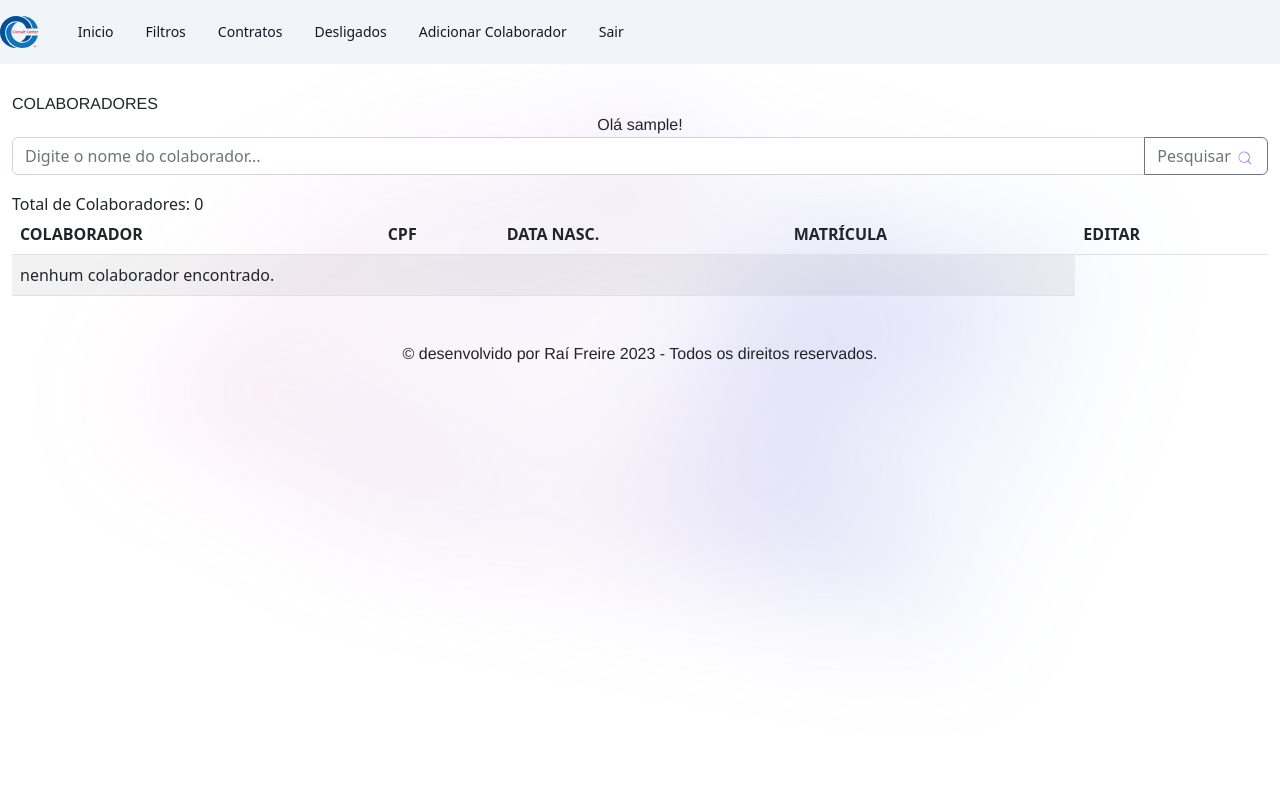
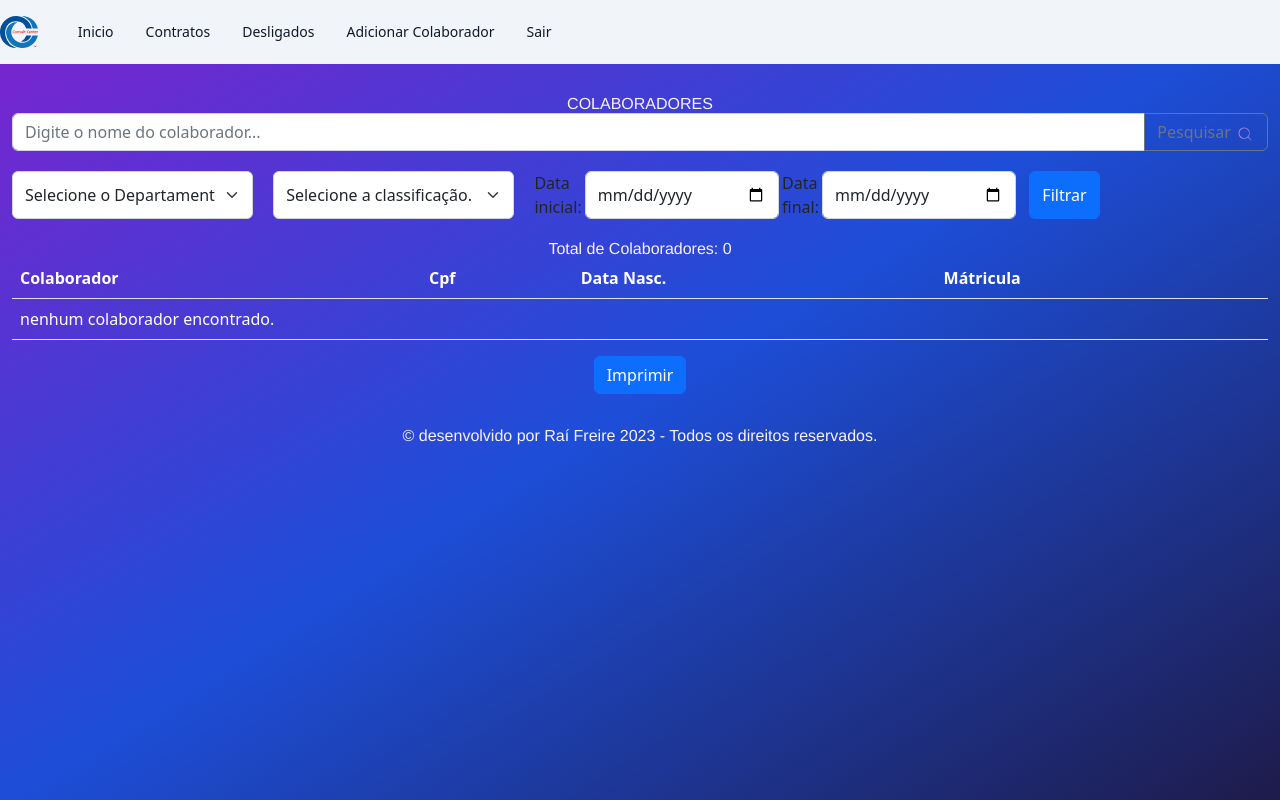
Before and after one commit to raifreire/GERENCIA_RH, a Django app: page / in a window 1280 px wide. Run offline with Django 4.2, Linux system fonts and the light colour scheme; the visitor is signed in with stand-in values (Sample User, id 1); data that the repository does not hold is empty; some libraries are stand-ins or nearby versions.

Commit message:
edit filter and contract

```diff
--- a/main/templates/main/colaborador.html
+++ b/main/templates/main/colaborador.html
@@ -3,18 +3,18 @@
 
 {% block 'body' %}
 {% include "partials/navbar.html" %}
+
 <div class="container">
-    <h1>COLABORADORES</h1>
-    <p>Olá {{user}}!</p>
+    <h3>COLABORADORES</h3>
+    <!-- filtros -->
+    <form action="{% url 'buscar' %}">
+        <div class="form-group" id="noprint">
+            <div class="form-group">
+                <div class="input-group">
+                    <input class="form-control" name="buscar" type="text" placeholder="Digite o nome do colaborador..."
+                    aria-label="Digite o nome" aria-describedby="basic-addon2">
 
-        <form action="{% url 'buscar' %}">
-            <div class="form-group">
-                <div class="form-group">
-                    <div class="input-group mb-3">
-                        <input class="form-control" name="buscar" type="text" placeholder="Digite o nome do colaborador..."
-                        aria-label="Digite o nome" aria-describedby="">
-
-                            <button class="btn btn-outline-secondary btn_search" type="submit">
+                        <button class="btn btn-outline-secondary" type="submit">
                             Pesquisar
                             <img class="busca__icone" src="{% static '/assets/icons/search.png' %}"
                             alt="ícone de search">
@@ -24,22 +24,59 @@
         </div>
 
     </form>
+    <div class="">
+        <form method="POST" action="{% url 'colaborador-lista' %}">
+            {% csrf_token %}
+            <div class="filtroform ">
+                <div class="item1" id="noprint">
+                    <select class="form-select" aria-label="Default select example" name="departamento" id="departamento">
+                        <option value="">Selecione o Departamento.</option>
+                        <option value="FINACEIRO">FINACEIRO</option>
+                        <option value="CENTRAL_ATENDIMENTO">CENTRAL DE ATENDIMENTO</option>
+                        <option value="CENTRAL_INADIMPLENCIA">CENTRAL DE INADIMPLÊNCIA</option>
+                        <option value="COBRANCA">COBRANÇA</option>
+                        <option value="CONTROLE_QUALIDADE">CONTROLE DE QUALIDADE</option>
+                        <option value="REAL_CREDIT">REAL CREDIT</option>
+                        <option value="RELACIONAMENTO">RELACIONAMENTO</option>
+                        <option value="COMERCIAL">COMERCIAL</option>
+                        <option value="RH">RH</option>
+                        <option value="DEP_PESSOAL">DEPARTAMENTO PESSOAL</option>
+                        <option value="JURIDICO">JURIDICO</option>
+                        <option value="CONTABIL">CONTÁBIL</option>
+                        <option value="CENTRAL_VENDAS">CENTRAL DE VENDAS</option>
+                        <option value="SUPORTE_ADM">SUPORTE ADM</option>
+                        <option value="FRANQUIAS_DISTRIBUIDORES">FRANQUIAS / DISTRIBUIDORES</option>
+                        <option value="GERENCIA_CORPORATIVA">GERENCIA_CORPORATIVA</option>
+                        <option value="DIRETORIA_EXECUTIVA">DIRETORIA EXECUTIVA</option>
+                        <option value="INFORMATICA">INFORMÁTICA</option>
+                    </select>
+                    <select class="form-select" aria-label="Default select example" name="classificacao" id="classificacao">
+                        <option value="">Selecione a classificação.</option>
+                        <option value="FUNCIONARIO">FUNCIONÁRIO</option>
+                        <option value="ESTAGIARIO">ESTAGIÁRIO</option>
+                        <option value="MEI">MEI</option>
+                    </select>
+                </div>
 
-    <!-- Botão para adicionar novo colaborador -->
-    {% comment %} <a href="{% url 'colaborador-create' %}" class="btn btn-primary mb-3">Adicionar colaborador</a> {% endcomment %}
-    {% comment %} <a href="{% url 'filtros' %}" class="btn btn-primary mb-3">Filtrar</a> {% endcomment %}
-    {% comment %} <a href="{% url 'contrato' %}" class="btn btn-primary mb-3">Contratos</a> {% endcomment %}
-    {% comment %} <a href="{% url 'colaborador-desligado' %}" class="btn btn-primary mb-3">Desligados</a> {% endcomment %}
+                <div class="item2" id="noprint">
+                    <label >Data inicial:</label>
+                    <input type="date" name="data_inicial" id="data_inicial" class="form-control">
+                    <label >Data final:</label>
+                    <input type="date" name="data_final" id="data_final" class="form-control">
+
+                    <button class="btn btn-primary" type="submit">Filtrar</button>
+                </div>
+            </div>
+        </form>
+    </div>
     <h6>Total de Colaboradores: {{quantidade}}</h6>
-
-        <table class="table table-striped">
+    <table class="table">
         <thead>
             <tr>
-                    <th scope="col">COLABORADOR</th>
-                    <th scope="col">CPF</th>
-                    <th scope="col">DATA NASC.</th>
-                    <th scope="col">MATRÍCULA</th>
-                    <th scope="col">EDITAR</th>
+                <th scope="col">Colaborador</th>
+                <th scope="col">Cpf</th>
+                <th scope="col">Data Nasc.</th>
+                <th scope="col">Mátricula</th>
             </tr>
         </thead>
         <tbody>
@@ -49,8 +86,8 @@
                 <td>{{ colaborador.cpf }}</td>
                 <td>{{ colaborador.data_nascimento }}</td>
                 <td>{{ colaborador.matricula }}</td>
-                        <td><a href="/colaborador/{{colaborador.id}}/update/"><span><i class="fas fa-edit"></i></span></td>
             </tr>
+
             {% empty %}
             <tr>
                 <td colspan="4">nenhum colaborador encontrado.</td>
@@ -58,11 +95,12 @@
             {% endfor %}
         </tbody>
     </table>
+
+    <div id="noprint" class="editPrint">
+        <div><button onclick="window.print()" class="btn btn-primary">Imprimir</button></div>
     </div>
 
-{% endblock %}
+</div>
 
 
-    <!-- Filtros por classificação -->
-    {% comment %} <a href="{% url 'filtro' 'FUNCIONARIO' %}" class="btn btn-primary mb-3">Funcionários</a> {% endcomment%}
-    {% comment %} <a href="{% url 'filtro' 'ESTAGIARIO' %}" class="btn btn-primary mb-3">Estagiários</a> {% endcomment%}
+{% endblock %}
--- a/main/templates/main/colaboradorID.html
+++ b/main/templates/main/colaboradorID.html
@@ -15,7 +15,7 @@
         <img class="rounded-circle float-end foto" src="{{ colaborador.foto.url }}" alt="foto do colaborador">
       {% endif %}
 
-        <table class="table table-striped">
+        <table class="table">
             <tr>
               <th>NOME:</th>
               {% comment %} <td>{{ colaborador.nome }}</td> {% endcomment %}
--- a/main/templates/main/form_colaborador.html
+++ b/main/templates/main/form_colaborador.html
@@ -4,8 +4,8 @@
 {% include "partials/navbar.html" %}
 
 <div class="container">
-        <h2>Adicionar Colaborador</h2>
-        <form method="POST" enctype="multipart/form-data">
+    <h1 class="form-colaborador">Adicionar Colaborador</h1>
+    <form method="POST" enctype="multipart/form-data" class="form-colaborador">
             {% csrf_token %}
             {{form.as_p}}
             <button type="submit" class="btn btn-primary">Salvar</button>
--- a/main/urls.py
+++ b/main/urls.py
@@ -7,7 +7,6 @@
     path('colaborador/create/', views.colaborador_create_view, name='colaborador-create'),
     path('colaborador/<int:pk>/update/', views.colaboradorUpdateView, name='colaborador-update'),
     path('delete/<int:id>', views.deleteColaborador, name="delete-colaborador"),
-    path('filtros/', views.filtrar_colaborador, name='filtros'),
     path('contrato/create/', views.contrato_create_view, name='contrato-create'),
     path('contrato/', views.contrato_view, name='contrato'),
     path('contratoID/<int:id>', views.contrato_id_view, name='contrato-detalhe'),
--- a/main/views.py
+++ b/main/views.py
@@ -12,11 +12,47 @@
     '''
     if not request.user.is_authenticated:
         return redirect('login')
+    if request.method == 'GET':
+        colaboradores = Colaborador.objects.filter(ativo_inativo=True)
+        contador = colaboradores.count()
+        user = request.user.username
+        return render(request, 'main/colaborador.html', {'colaboradores_list': colaboradores, 'quantidade': contador, 'username': user})
+    if request.method == 'POST':
+        colaborador_list = Colaborador.objects.filter(ativo_inativo=True)
+        contador = colaborador_list.count()
 
-    colaborador_list = Colaborador.objects.all().filter(ativo_inativo=True)
-    contador = Colaborador.objects.filter(ativo_inativo=True).count()
-    user = request.user.username
-    return render(request, 'main/colaborador.html', {'colaboradores_list': colaborador_list, 'quantidade': contador, 'username': user})
+        departamento_selecionado = request.POST.get('departamento')
+        classificacao_selecionada = request.POST.get('classificacao')  # funcionario/estagiario/mei
+        data_inicial = request.POST.get('data_inicial')
+        data_final = request.POST.get('data_final')
+
+        if data_inicial and data_final:
+            colaborador_list_for_data = colaborador_list.filter(
+                data_entrada__range=[data_inicial, data_final])
+            contador_for_data = colaborador_list_for_data.count()
+            return render(request, 'main/colaborador.html', {'colaboradores_list': colaborador_list_for_data, 'quantidade': contador_for_data})
+
+        if departamento_selecionado == '' and classificacao_selecionada == '':
+            return render(request, 'main/colaborador.html', {'colaboradores_list': colaborador_list, 'quantidade': contador})
+        if departamento_selecionado != '':
+            colaborador_filtrado_departamento = colaborador_list.filter(
+                departamento=departamento_selecionado)
+            if classificacao_selecionada == '':
+                contador = len(colaborador_filtrado_departamento)
+                return render(request, 'main/colaborador.html', {'colaboradores_list': colaborador_filtrado_departamento, 'quantidade': contador})
+        if classificacao_selecionada != '':
+            if departamento_selecionado == '':
+                colaborador_filtrado_classificacao = colaborador_list.filter(
+                    classificacao=classificacao_selecionada)
+                contador = len(colaborador_filtrado_classificacao)
+                return render(request, 'main/colaborador.html', {'colaboradores_list': colaborador_filtrado_classificacao, 'quantidade': contador})
+            else:
+                colaborador_filtrado_classificacao = colaborador_filtrado_departamento.filter(
+                    classificacao=classificacao_selecionada)
+                contador = len(colaborador_filtrado_classificacao)
+                return render(request, 'main/colaborador.html', {'colaboradores_list': colaborador_filtrado_classificacao, 'quantidade': contador})
+    else:
+        return render(request, 'main/colaborador.html')
 
 
 def colaboradorIDview(request, id):
@@ -107,47 +143,6 @@
         return render(request, 'main/contrato.html')
 
 
-def filtrar_colaborador(request):
-    if request.method == 'POST':
-        # colaborador_list = Colaborador.objects.all()
-        colaborador_list = Colaborador.objects.filter(ativo_inativo=True)
-        contador = colaborador_list.count()
-
-        departamento_selecionado = request.POST.get('departamento')
-        classificacao_selecionada = request.POST.get(
-            'classificacao')  # funcionario/estagiario/mei
-        data_inicial = request.POST.get('data_inicial')
-        data_final = request.POST.get('data_final')
-
-        if data_inicial and data_final:
-            colaborador_list_for_data = colaborador_list.filter(
-                data_entrada__range=[data_inicial, data_final])
-            contador_for_data = colaborador_list_for_data.count()
-            return render(request, 'main/filtros.html', {'colaboradores_list': colaborador_list_for_data, 'quantidade': contador_for_data})
-
-        if departamento_selecionado == '' and classificacao_selecionada == '':
-            return render(request, 'main/filtros.html', {'colaboradores_list': colaborador_list, 'quantidade': contador})
-        if departamento_selecionado != '':
-            colaborador_filtrado_departamento = colaborador_list.filter(
-                departamento=departamento_selecionado)
-            if classificacao_selecionada == '':
-                contador = len(colaborador_filtrado_departamento)
-                return render(request, 'main/filtros.html', {'colaboradores_list': colaborador_filtrado_departamento, 'quantidade': contador})
-        if classificacao_selecionada != '':
-            if departamento_selecionado == '':
-                colaborador_filtrado_classificacao = colaborador_list.filter(
-                    classificacao=classificacao_selecionada)
-                contador = len(colaborador_filtrado_classificacao)
-                return render(request, 'main/filtros.html', {'colaboradores_list': colaborador_filtrado_classificacao, 'quantidade': contador})
-            else:
-                colaborador_filtrado_classificacao = colaborador_filtrado_departamento.filter(
-                    classificacao=classificacao_selecionada)
-                contador = len(colaborador_filtrado_classificacao)
-                return render(request, 'main/filtros.html', {'colaboradores_list': colaborador_filtrado_classificacao, 'quantidade': contador})
-    else:
-        return render(request, 'main/filtros.html')
-
-
 @has_role_decorator('admin')
 def contrato_create_view(request):
     if request.method == 'POST':
@@ -185,8 +180,33 @@
 
 def contrato_view(request):
     '''Função para listar os contratos'''
-    contratos = Contrato.objects.all()
-    return render(request, 'main/contrato.html', {'contratos': contratos})
+    if request.method=="GET":
+        contratos = Contrato.objects.all()
+        return render(request, 'main/contrato.html', {'contratos': contratos})
+
+    if request.method == 'POST':
+        contrato_list = Contrato.objects.all()
+        contador = contrato_list.count()
+
+        periodo_selecionado = request.POST.get('periodo')  # funcionario/estagiario/mei
+        data_inicial = request.POST.get('data_inicial')
+        data_final = request.POST.get('data_final')
+
+        if data_inicial and data_final:
+            contrato_list_for_data = contrato_list.filter(
+                data_inicio__range=[data_inicial, data_final])
+            contador_for_data = contrato_list_for_data.count()
+            return render(request, 'main/contrato.html', {'contratos': contrato_list_for_data, 'quantidade': contador_for_data})
+
+        if periodo_selecionado == '':
+            return render(request, 'main/contrato.html', {'contratos': contrato_list, 'quantidade': contador})
+
+        if periodo_selecionado != '':
+            contrato_filtrado_periodo = contrato_list.filter(periodo=periodo_selecionado)
+            return render(request, 'main/contrato.html', {'contratos': contrato_filtrado_periodo, 'quantidade': contrato_filtrado_periodo.count()})
+
+    else:
+        return render(request, 'main/contrato.html')
 
 
 def contrato_id_view(request, id):
@@ -210,19 +230,41 @@
         contador = colaboradores.count()
         return render(request, 'main/colaborador_desligado.html', {'colaboradores_list': colaboradores, 'quantidade': contador})
     if request.method == 'POST':
-        colaboradores = Colaborador.objects.filter(ativo_inativo=False)
+        colaborador_list = Colaborador.objects.filter(ativo_inativo=False)
+        contador = colaborador_list.count()
 
-        data_inicial = request.POST.get('data_inicial')
-        data_final = request.POST.get('data_final')
+        departamento_selecionado = request.POST.get('departamento_desligado')
+        classificacao_selecionada = request.POST.get('classificacao_desligado')  # funcionario/estagiario/mei
+        data_inicial = request.POST.get('data_inicial_desligado')
+        data_final = request.POST.get('data_final_desligado')
 
         if data_inicial and data_final:
-            colaborador_list = colaboradores.filter(
-                data_saida__range=[data_inicial, data_final])
-            contador = colaborador_list.count()
+            colaborador_list_for_data = colaborador_list.filter(
+                data_entrada__range=[data_inicial, data_final])
+            contador_for_data = colaborador_list_for_data.count()
+            return render(request, 'main/colaborador_desligado.html', {'colaboradores_list': colaborador_list_for_data, 'quantidade': contador_for_data})
+
+        if departamento_selecionado == '' and classificacao_selecionada == '':
             return render(request, 'main/colaborador_desligado.html', {'colaboradores_list': colaborador_list, 'quantidade': contador})
-
-        contador = Colaborador.objects.filter(ativo_inativo=False).count()
-        return render(request, 'main/colaborador_desligado.html', {'colaboradores_list': colaboradores, 'quantidade': contador})
+        if departamento_selecionado != '':
+            colaborador_filtrado_departamento = colaborador_list.filter(
+                departamento=departamento_selecionado)
+            if classificacao_selecionada == '':
+                contador = len(colaborador_filtrado_departamento)
+                return render(request, 'main/colaborador_desligado.html', {'colaboradores_list': colaborador_filtrado_departamento, 'quantidade': contador})
+        if classificacao_selecionada != '':
+            if departamento_selecionado == '':
+                colaborador_filtrado_classificacao = colaborador_list.filter(
+                    classificacao=classificacao_selecionada)
+                contador = len(colaborador_filtrado_classificacao)
+                return render(request, 'main/colaborador_desligado.html', {'colaboradores_list': colaborador_filtrado_classificacao, 'quantidade': contador})
+            else:
+                colaborador_filtrado_classificacao = colaborador_filtrado_departamento.filter(
+                    classificacao=classificacao_selecionada)
+                contador = len(colaborador_filtrado_classificacao)
+                return render(request, 'main/colaborador_desligado.html', {'colaboradores_list': colaborador_filtrado_classificacao, 'quantidade': contador})
+    else:
+        return render(request, 'main/colaborador_desligado.html')
 
 
 ######################## TO DO ####################################################
--- a/templates/base.html
+++ b/templates/base.html
@@ -13,15 +13,10 @@
     <link href="https://cdn.jsdelivr.net/npm/bootstrap@5.2.3/dist/css/bootstrap.min.css" rel="stylesheet" integrity="sha384-rbsA2VBKQhggwzxH7pPCaAqO46MgnOM80zW1RWuH61DGLwZJEdK2Kadq2F9CUG65" crossorigin="anonymous">
 
 </head>
-<body>
-    {% block 'body' %} {% endblock 'body' %}
+<body class="h-screen bg-gradient-to-br from-purple-700 via-blue-700 to-indigo-950">
 
-    <div class="absolute inset-x-0 top-10 -z-10 flex transform-gpu justify-center overflow-hidden blur-3xl"
-                 aria-hidden="true">
-        <div class="aspect-[1108/632] w-[69.25rem] flex-none bg-gradient-to-r from-pink-400 to-blue-600 opacity-20"
-            style="clip-path: polygon(43% 17%, 38% 52%, 84% 75%, 68% 21%, 41% 80%, 94% 35%, 17% 29%, 23% 73%, 92% 54%, 62% 83%, 29% 14%, 33% 74%, 3% 57%, 53% 12%, 64% 57%, 81% 92%, 19% 73%);">
-        </div>
-    </div>
+        {% block 'body' %} {% endblock 'body' %}
+
 
     {% if user.is_authenticated %}
     <footer id="noprint">
--- a/templates/partials/navbar.html
+++ b/templates/partials/navbar.html
@@ -13,10 +13,6 @@
             {% if user.is_authenticated %}
                 <a href="{% url 'colaborador-lista' %}" class="rounded-md px-3 py-2 text-sm font-medium text-gray-900
                 hover:bg-gray-700 hover:text-white">Inicio
-                </a>
-
-                <a href="{% url 'filtros'%}" class="rounded-md px-3 py-2 text-sm font-medium
-                text-gray-900 hover:bg-gray-700 hover:text-white">Filtros
                 </a>
 
                 <a href="{% url 'contrato'%}" class="rounded-md px-3 py-2 text-sm font-medium
--- a/templates/registration/login.html
+++ b/templates/registration/login.html
@@ -5,6 +5,8 @@
 {% block title %}Entrar{% endblock %}
 
 {% block 'body' %}
+<br>
+<br>
 <div class="row">
     <div class="col-md-4 offset-md-4">
         <div class="card auth-card">
@@ -20,7 +22,9 @@
                 {{ form|crispy }}
                 <button type="submit" class="btn btn-primary btn-block">Login</button>
             </form>
+            <br>
             <a class="change-form-p" href="/accounts/register">Criar conta</a>
+            <br>
         </div>
     </div>
 </div>
--- a/templates/static/css/style.css
+++ b/templates/static/css/style.css
@@ -1,14 +1,13 @@
 /* Definição de cores */
 body {
-    background-color: #f5f5f5;
-    color: #333333;
+    color: #f4f0f0;
   }
   /* Definição de fontes */
-  h1, h2, h3 {
+  h1, h2, h3, h6 {
     font-family: "Helvetica Neue", Helvetica, Arial, sans-serif;
+    font-size: 240px;
     font-weight: bold;
-  }
-  h3{
+    color: #f8f2f2;
     text-align: center;
   }
 
@@ -16,7 +15,7 @@
     background-color: #f0f0f0;
     border: 1px solid #ccc;
     padding: 10px;
-    color: #666;
+    color: #f8f2f2;
     line-height: 1.5;
   }
   p {
@@ -24,6 +23,7 @@
     font-size: 16px;
     line-height: 1.5;
     text-align: center;
+    color: #f8f2f2;
   }
   /* Definição de espaçamento */
   .container {
@@ -41,13 +41,13 @@
     text-align: center;
     text-decoration: none;
     color: #ffffff;
-    background-color: #007bff;
+    background-color: #f9fafb;
     border-radius: 4px;
     transition: background-color 0.3s ease-in-out;
   }
   .button:hover,
   .button:focus {
-    background-color: #0062cc;
+    background-color: #105094;
     outline: none;
   }
   /* Definição de formulários */
@@ -60,16 +60,32 @@
     padding: 10px;
     font-size: 16px;
     line-height: 1.5;
-    color: #495057;
+    color: #f8f9f9;
     background-color: #ffffff;
     background-clip: padding-box;
-    border: 1px solid #ced4da;
+    border: 1px solid #eff1f3;
     border-radius: 4px;
     transition: border-color 0.3s ease-in-out, box-shadow 0.3s ease-in-out;
   }
   .form-control:focus {
-    border-color: #007bff;
+    border-color: #fcfcfc;
     box-shadow: 0 0 0 0.2rem rgba(0, 123, 255, 0.25);
+  }
+  .form-colaborador{
+    width: 100%;
+    display:inline-flex;
+    flex-direction: column;
+
+  }
+  .form-colaborador h1{
+    width: 100%;
+    text-align: center;
+  }
+  .form-colaborador p label{
+    width: 100%;
+    display:inline-flex;
+    flex-direction: column;
+    text-align: left;
   }
   .filtroform {
     display: flex;
@@ -114,13 +130,13 @@
 }
   .documentos{
     background-color: #cfcfcf;
-    color: black;
+    color: rgb(252, 248, 248);
     padding: 20px;
     border-radius: 10px;
     font-size: 20px;
 }
   .fas.fa-edit{
-    color: #44556f;
+    color: #f7f8fb;
     cursor:pointer;
     margin: 5px;
     font-size: 20px;
@@ -139,9 +155,27 @@
     gap: 10px;
     justify-content: center;
   }
-
+  table thead{
+    color: #FFF;
+ }
+  table tbody{
+      color: #FFF;
+  }
+  table a{
+    color: #FFF;
+  }
 
   @media print {
-    #noprint { display:none !important;}
-    body { background: #fff;}
-    }
+    #noprint { display:none !important;
+      }
+
+      body {
+        background-color: white;
+        color: black;
+      }
+
+      .highlight {
+        background-color: #e0e0e0; /* Um cinza claro para destacar o texto */
+        color: #333;
+      }
+  }
```
Also changed, not shown: main/templates/main/colaborador_desligado.html (+11 -24 lines), main/templates/main/contrato.html (+25 -5 lines), main/templates/main/filtro_desligados.html (deleted, +0 -86 lines), main/templates/main/filtros.html (deleted, +0 -88 lines), 6 other files. Lines whose indentation alone changed are shown as unchanged.
